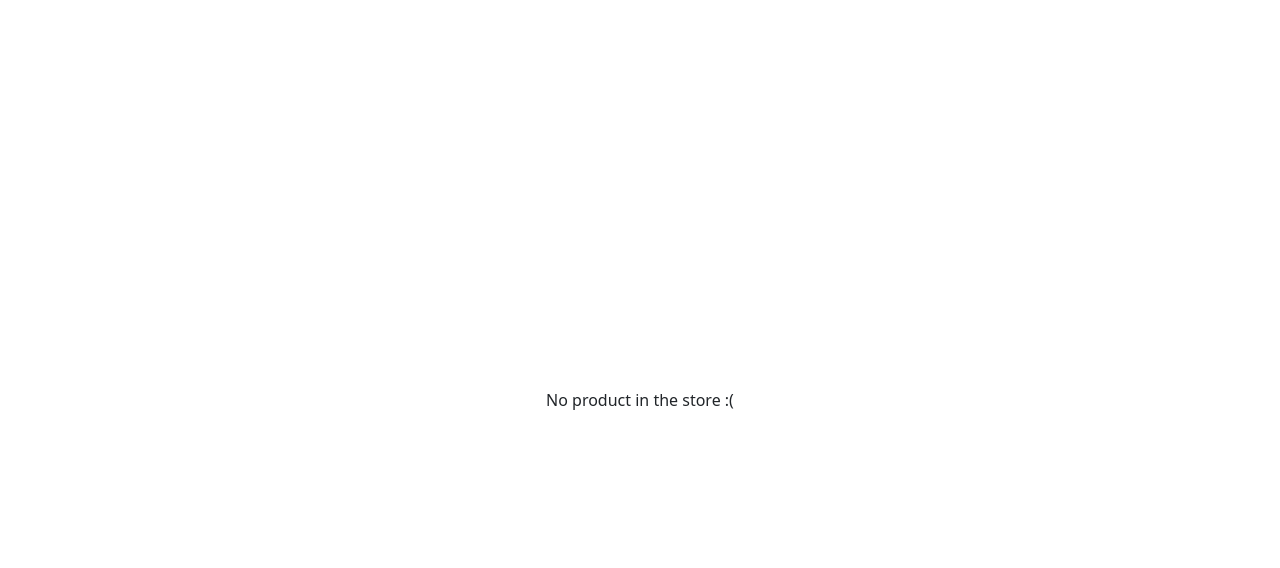
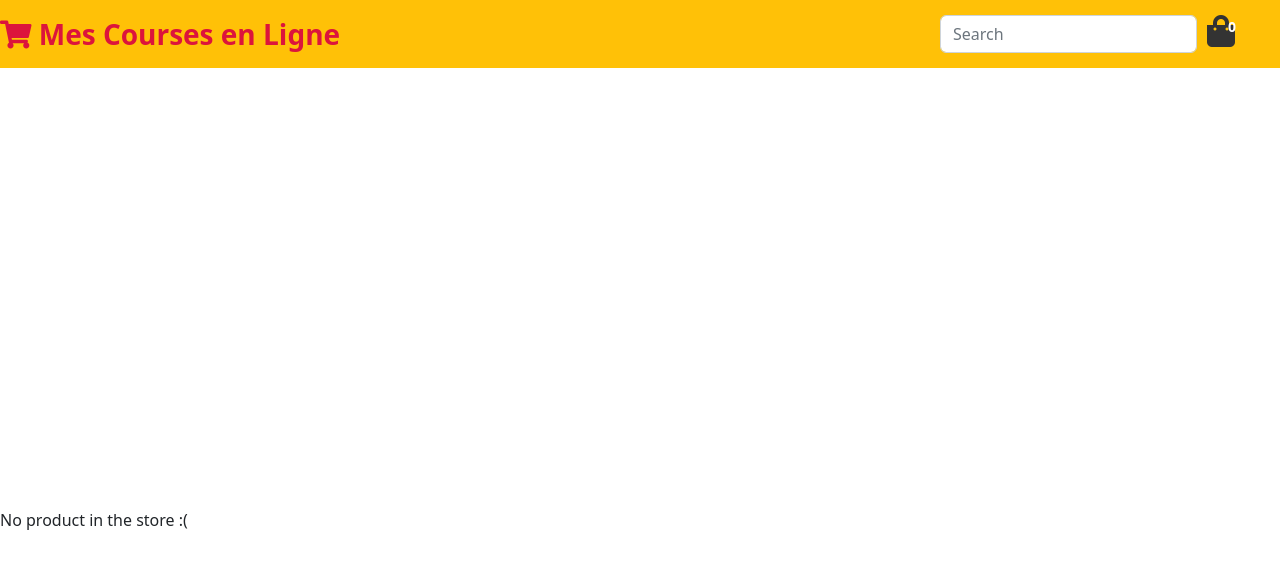
Before and after one commit to NdekoCode/redux-shop, a React (Vite) app: page / in a window 1280 px wide. Shown: the top 568 px of the page. Built offline with nearby package versions, Linux system fonts and the light colour scheme; the HTML template or start-up script is replaced by a standard one.

Commit message:
add navbar component

```diff
--- a/src/App.css
+++ b/src/App.css
@@ -1,41 +1,189 @@
-#root {
-  max-width: 1280px;
-  margin: 0 auto;
-  padding: 2rem;
-  text-align: center;
+body {
+  margin-top : 120px;
 }
-
-.logo {
-  height: 6em;
-  padding: 1.5em;
-  will-change: filter;
-}
-.logo:hover {
-  filter: drop-shadow(0 0 2em #646cffaa);
-}
-.logo.react:hover {
-  filter: drop-shadow(0 0 2em #61dafbaa);
-}
-
-@keyframes logo-spin {
-  from {
-    transform: rotate(0deg);
-  }
-  to {
-    transform: rotate(360deg);
-  }
-}
-
-@media (prefers-reduced-motion: no-preference) {
-  a:nth-of-type(2) .logo {
-    animation: logo-spin infinite 20s linear;
-  }
+.container {
+  margin-bottom: 100px;
 }
 
 .card {
-  padding: 2em;
+  margin-bottom: 40px;
+  position: relative;
 }
 
-.read-the-docs {
-  color: #888;
+.card img {
+  display: inline-block;
+  margin: 0 auto;
 }
+
+.navbar-brand {
+  font-size: 28px;
+  font-weight: 900;
+
+}
+.navbar-brand:hover {
+   color: brown;
+}
+.login {
+  display: inline-block;
+  margin-top: 5px;
+  font-weight: 600;
+}
+
+.bg-light.orange {
+  background: #ffc107!important;
+}
+
+/* cart */
+.cart {
+  margin: 0 35px;
+  padding: 0;
+  display: flex;
+  justify-content: space-evenly;
+}
+table {
+  width: 100%;
+}
+.cell {
+ text-align: center;
+}
+.cart div {
+  margin : 0 10px;
+}
+.cart p {
+  margin-top: 5px;
+}
+.cart li {
+  flex-grow: 1;
+  list-style-type: none;
+}
+.cart table th, .cart table tr {
+  height: 80px;
+}
+.order-summary .list-group-item {
+  background: #eee;
+}
+
+.qty {
+  width: 40px;
+  padding: 5px 0;
+}
+.white, .white:hover {
+  color: white;
+  text-decoration: none;
+}
+/* sidebar */
+.sidebar ul {
+  list-style-type: none;
+  margin: 0;
+  padding: 0;
+}
+
+footer {
+  position: fixed;
+  bottom: 0;
+  width: 100%;
+  height: 60px;
+  line-height: 60px;
+  background-color: #f5f5f5;
+}
+/* shopping cart */
+.shopping-cart table {
+  width: 100%;
+  margin-top: 50px;
+}
+.shopping-cart {
+  height: 100vh;
+  width: 20%;
+  position: fixed;
+  right: -20% ;
+  top: 60px;
+  background: #eee;
+  transition: all 350ms ease-in-out;
+}
+.shopping-cart ul {
+  display: flex;
+  padding: 0 10px 0 25px;
+  flex-direction: row;
+  justify-content: space-evenly;
+  list-style-type: none;
+}
+.shopping-cart table {
+  text-align: center;
+  padding: 0 20px;
+}
+.shopping-cart li {
+  width: 100%;
+}
+.remove {
+  border-radius: 50%;
+}
+.flex  {
+  display: flex;
+  flex-direction: row;
+  flex-wrap: wrap;
+  padding: 0;
+  justify-content: space-evenly;
+  list-style-type: none;
+}
+.flex li {
+  flex-grow: 1;
+  padding: 0;
+}
+.align-left {
+  text-align: left;
+}
+.align-right {
+  text-align: right;
+}
+.checkout {
+  margin-top: 5px;
+}
+.coupon {
+  color: green;
+}
+.menu-right {
+  position: relative;
+}
+.badge {
+  position: absolute;
+  font-size: 14px;
+  right: -10px;
+}
+/* utils */
+.active {
+  font-weight: 700;
+}
+.focus {
+  cursor: pointer;
+}
+.grey {
+  color: #333;
+  position: relative;
+}
+.lightGray {
+  color: rgb(152, 151, 151);
+}
+.crimson {
+  color: crimson!important;
+}
+.bg-crimson {
+  background-color: crimson!important;
+}
+.red {
+  border: 1px solid crimson;
+}
+@media screen and (max-width: 640px) {
+  body {
+      margin-top : 360px;
+  }
+  .cart p {
+      margin-top: 15px;
+  }
+  .shopping-cart {
+      height: 300px;
+      width: 100%;
+      position: fixed;
+      right: 0;
+      top: 60px;
+  }
+}
--- a/src/App.jsx
+++ b/src/App.jsx
@@ -1,7 +1,13 @@
 import "./App.css";
+import Navbar from "./components/header/Navbar";
 
 function App() {
-  return <>No product in the store :(</>;
+  return (
+    <>
+      <Navbar />
+      No product in the store :(
+    </>
+  );
 }
 
 export default App;
--- /dev/null
+++ b/src/components/header/Navbar.jsx
@@ -0,0 +1,46 @@
+import { Link } from "react-router-dom";
+
+export const Navbar = () => {
+  return (
+    <nav className="navbar orange navbar-expand-lg navbar-light bg-light fixed-top">
+      <Link className="navbar-brand crimson" to="/">
+        <i class="fas fa-shopping-cart"></i> Mes Courses en Ligne
+      </Link>
+      <button
+        className="navbar-toggler"
+        type="button"
+        data-toggle="collapse"
+        data-target="#navbarSupportedContent"
+        aria-controls="navbarSupportedContent"
+        aria-expanded="false"
+        aria-label="Toggle navigation"
+      >
+        <span className="navbar-toggler-icon"></span>
+      </button>
+
+      <div className="collapse navbar-collapse" id="navbarSupportedContent">
+        <div className="ms-auto cart">
+          <div>
+            <form className="search form-inline my-2 my-lg-0">
+              <input
+                className="form-control mr-sm-2"
+                type="search"
+                name="search"
+                placeholder="Search"
+                aria-label="Search"
+              />
+            </form>
+          </div>
+          <div className="menu-right ms-auto">
+            {/* Cart */}
+            <Link to="/cart">
+              <i class="fas fa-shopping-bag fa-2x grey"></i>
+            </Link>
+            <span class="badge badge-pill badge-success">0</span>
+          </div>
+        </div>
+      </div>
+    </nav>
+  );
+};
+export default Navbar;
```
Also changed, not shown: src/components/index.jsx (added).
